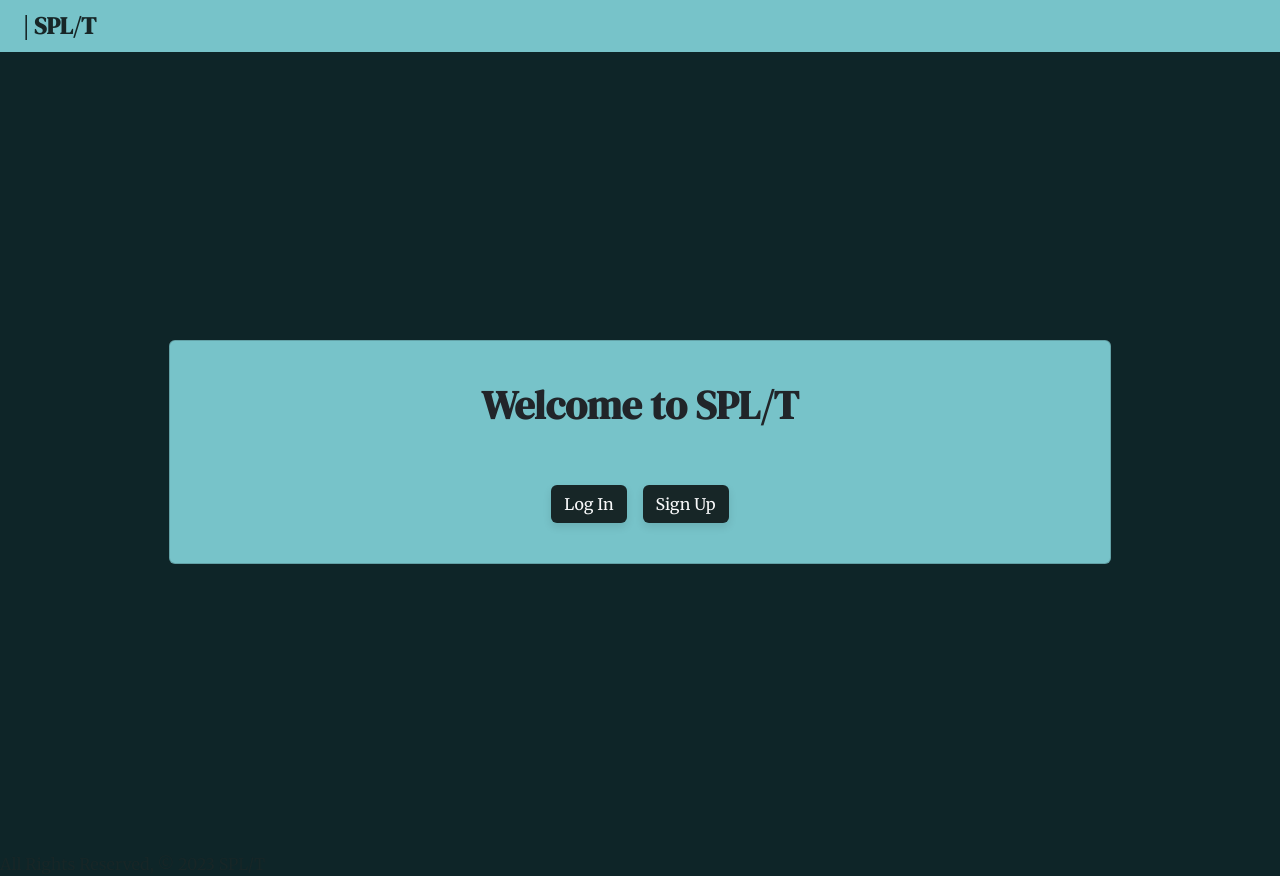
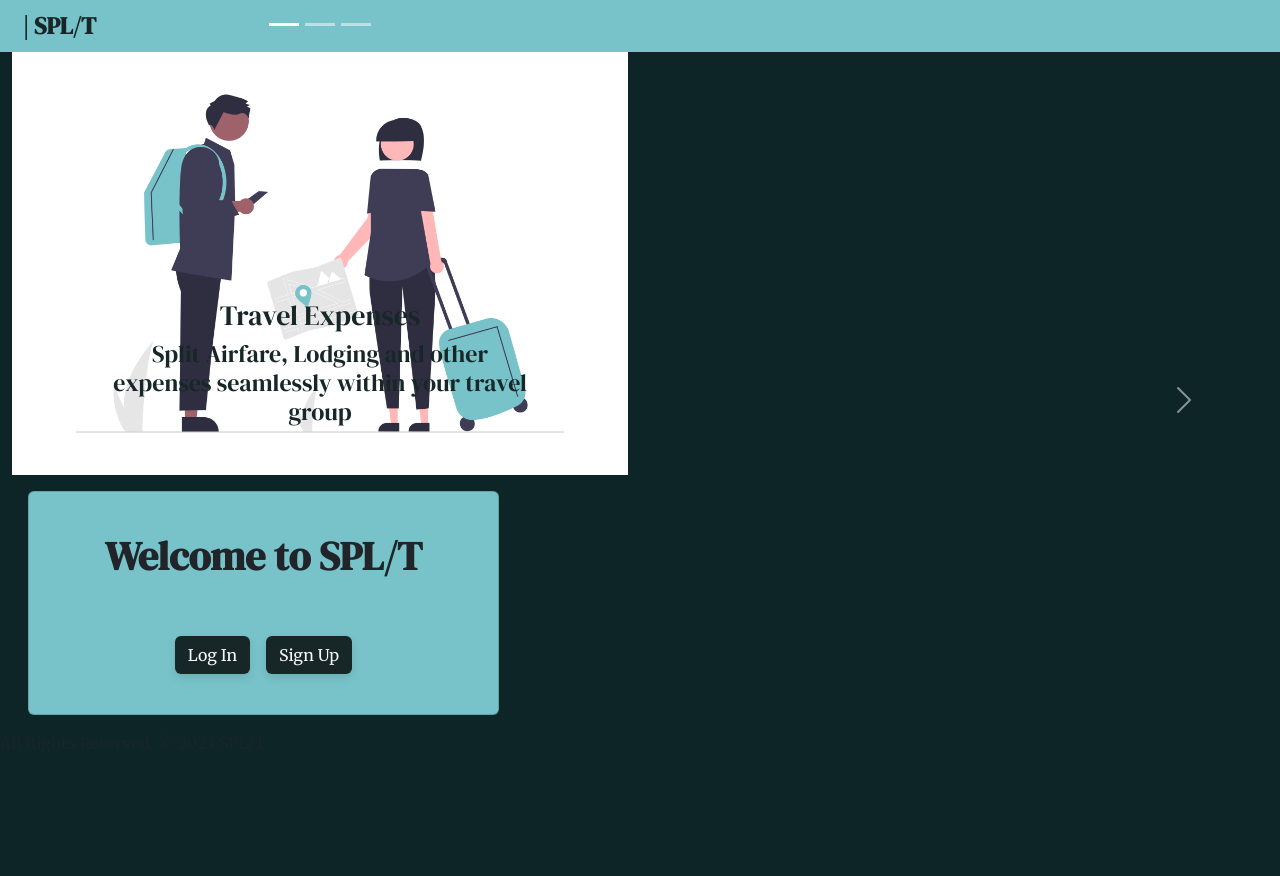
Before and after one commit to shelbyyy16/Capstone-Project, a Django app: page / in a window 1280 px wide. After the commit the page ends 715 px from the top, so only its background shows below. Run offline with Django 5.2, Linux system fonts and the light colour scheme; some web fonts are replaced.

Commit message:
add carousel and images to home page

```diff
--- a/main_app/templates/home.html
+++ b/main_app/templates/home.html
@@ -1,33 +1,82 @@
-{% extends 'base.html' %} {% block content %}
-<div
-  class="container-fluid d-flex justify-content-center align-items-center text-center"
-  style="min-height: 100vh">
+{% extends 'base.html' %}
+{% load static %}
+{% block content %}
+  <div class="container-fluid">
+    <div class="row">
+
+      <div class="col-md-6">
+        <div id="carouselExampleCaptions" class="carousel slide">
+          <div class="carousel-indicators">
+            <button type="button" data-bs-target="#carouselExampleCaptions" data-bs-slide-to="0" class="active" aria-current="true" aria-label="Slide 1"></button>
+            <button type="button" data-bs-target="#carouselExampleCaptions" data-bs-slide-to="1" aria-label="Slide 2"></button>
+            <button type="button" data-bs-target="#carouselExampleCaptions" data-bs-slide-to="2" aria-label="Slide 3"></button>
+  </div>
+          </div>
+          <div class="carousel-inner">
+            <div class="carousel-item active">
+              <img src="{% static 'images/Travelers.png' %}" class="d-block w-100" alt="...">
+              <div class="carousel-caption d-none d-md-block">
+                <h3>Travel Expenses</h3>
+                <h4>Split Airfare, Lodging and other expenses seamlessly within your travel group</h4>
+              </div>
+            </div>
+            <div class="carousel-item">
+              <img src="{% static 'images/Home.png' %}" class="d-block w-100" alt="...">
+              <div class="carousel-caption d-none d-md-block">
+                <h5>Home Expenses</h5>
+                <p>Easily keep track of Utilites, Home Payments and Groceries among housemates</p>
+              </div>
+            </div>
+            <div class="carousel-item">
+              <img src="..." class="d-block w-100" alt="...">
+              <div class="carousel-caption d-none d-md-block">
+                <h5>Third slide label</h5>
+                <p>Some representative placeholder content for the third slide.</p>
+              </div>
+            </div>
+          </div>
+          <button class="carousel-control-prev" type="button" data-bs-target="#carouselExampleCaptions" data-bs-slide="prev">
+            <span class="carousel-control-prev-icon" aria-hidden="true"></span>
+            <span class="visually-hidden">Previous</span>
+          </button>
+          <button class="carousel-control-next" type="button" data-bs-target="#carouselExampleCaptions" data-bs-slide="next">
+            <span class="carousel-control-next-icon" aria-hidden="true"></span>
+            <span class="visually-hidden">Next</span>
+          </button>
+        </div>
+      </div>
+
+
+      <div class="col-md-6 text-center">
         <div class="card w-75 m-3 custom-card-color">
           <div class="card-body">
             <br>
-      <h1 class="card-title"><strong>Welcome to SPL/T</strong> </h1>
+            <h1 class="card-title"><strong>Welcome to SPL/T</strong></h1>
             <br>
             <br>
             <div class="d-flex justify-content-center">
               {% if user.is_authenticated %}
+
                 <button class="btn mx-2" style="background-color: #172627">
-          <a href="{% url 'groups_index' %}" class="text-light" >View Your Groups</a>
+                  <a href="{% url 'groups_index' %}" class="text-light">View Your Groups</a>
                 </button>
                 <button class="btn mx-2" style="background-color: #172627">
                   <a href="{% url 'expenses_index' %}" class="text-light">View Your Expenses</a>
                 </button>
               {% else %}
+
                 <button class="btn mx-2" style="background-color: #172627">
                   <a href="{% url 'login' %}" class="text-light">Log In</a>
                 </button>
                 <button class="btn mx-2" style="background-color: #172627">
                   <a href="{% url 'signup' %}" class="text-light">Sign Up</a>
                 </button>
-
               {% endif %}
             </div>
             <br>
           </div>
         </div>
       </div>
+    </div>
+  </div>
 {% endblock %}
```
Also changed, not shown: main_app/static/images/Home.png (added), main_app/static/images/Travelers.png (added). Lines whose indentation alone changed are shown as unchanged.
